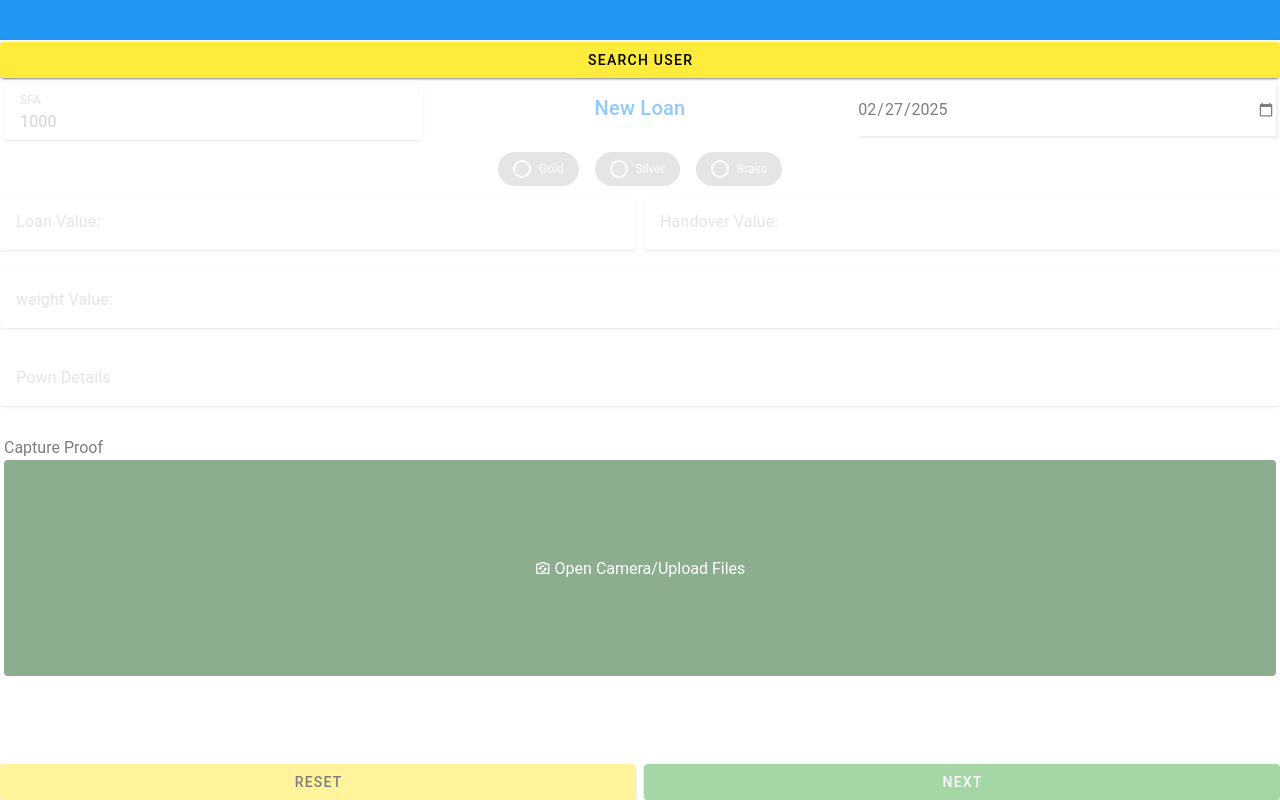
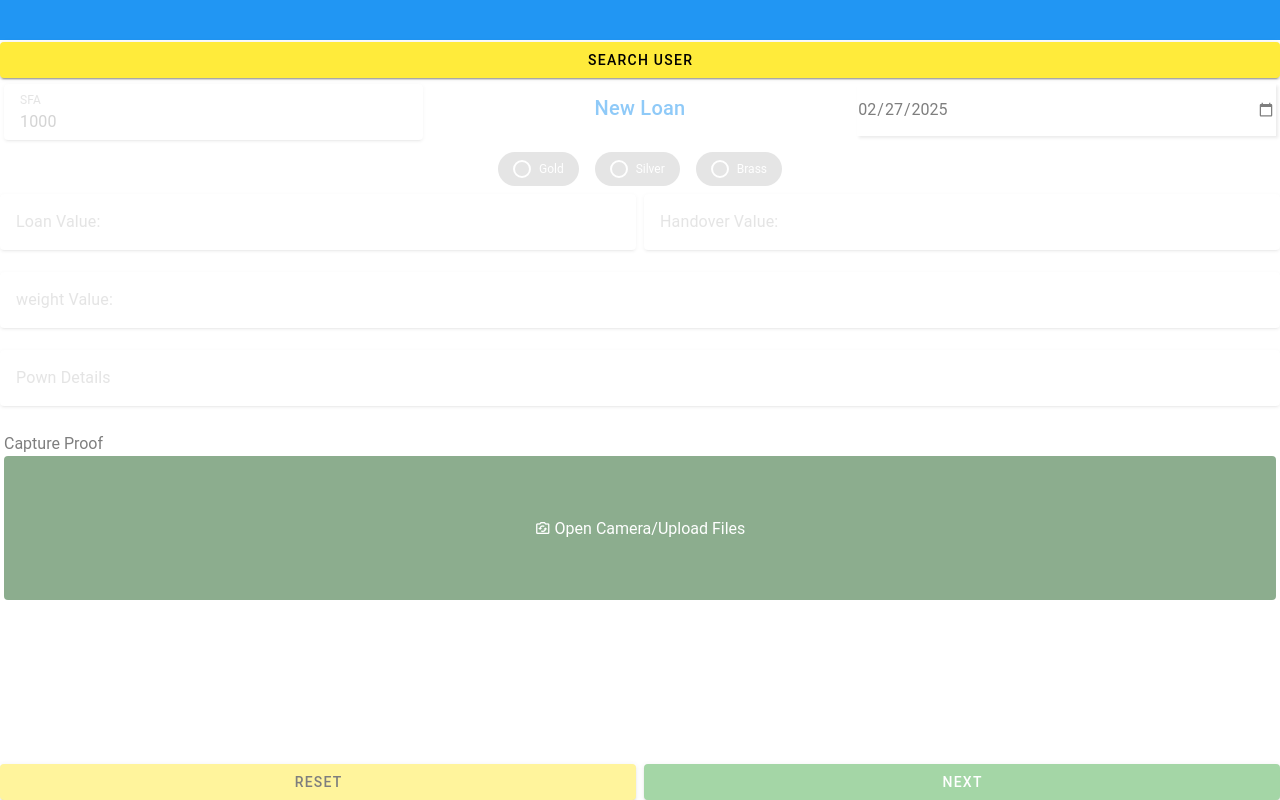
Before and after one commit to gowtham-009/loanapp, a Nuxt app: page /new_loan in a window 1280 px wide. Built offline with nearby package versions, Linux system fonts and the light colour scheme; no server answers; sample sign-in values are in the browser's storage.

Commit message:
Update new_loan.vue

```diff
--- a/pages/new_loan.vue
+++ b/pages/new_loan.vue
@@ -57,7 +57,7 @@
         class="w-100"  />
     </div>
 
-    <div class="w-100 pa-1 mt-1 d-flex justify-center align-center flex-column">
+    <div class="w-100 pa-1 d-flex justify-center align-center flex-column">
       <div class="w-100 d-flex justify-start">
         <p class="text-left">Capture Proof</p>
       </div>
@@ -200,7 +200,7 @@ const updateSizes = () => {
   box1Height.value = deviceHeight.value * 0.05 // 8% height
   box2Height.value = deviceHeight.value * 0.05 // 92% height
   box3Height.value = deviceHeight.value * 0.90 // 92% height
-  cmaheight.value = box3Height.value * 0.3 // 92% height
+  cmaheight.value = box3Height.value * 0.2 // 92% height
 
 
 }
```
